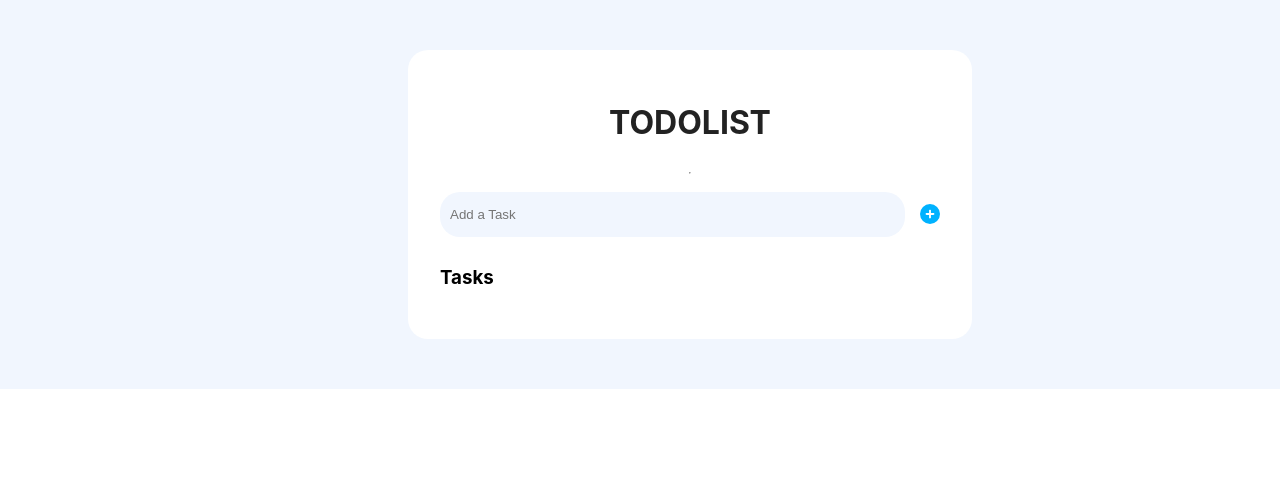
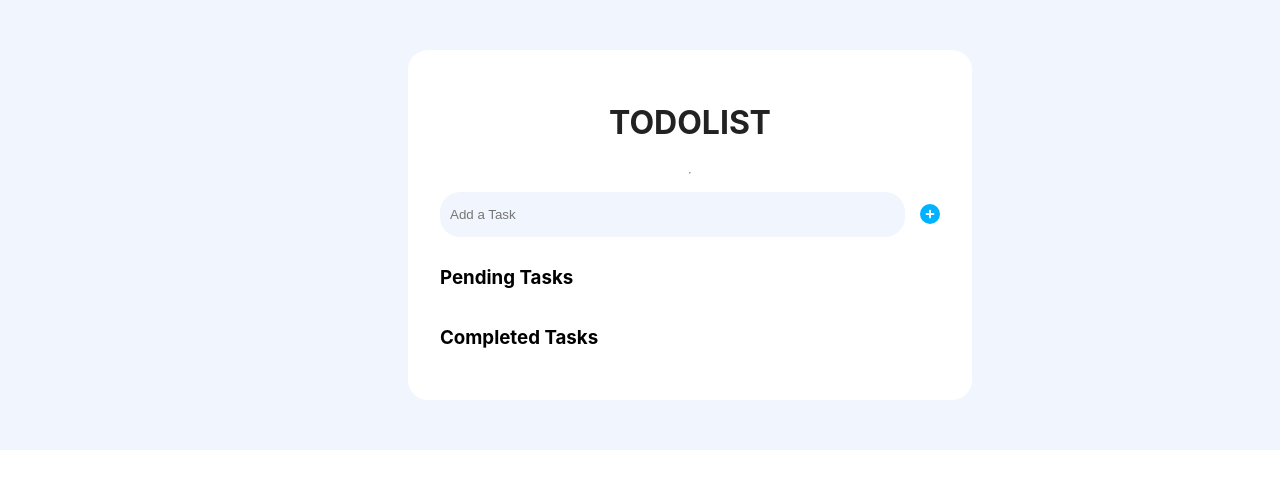
Before and after one commit to AmX3/To-Do-App, a React (Create React App) app: page / in a window 1280 px wide. Shown: the top 488 px of the page. Built offline with nearby package versions, Linux system fonts and the light colour scheme.

Commit message:
styling changes

```diff
--- a/src/components/TodoList.tsx
+++ b/src/components/TodoList.tsx
@@ -13,7 +13,7 @@ interface Props {
 const TodoList: React.FC<Props> = ({ tasks, setTasks, setCompletedTasks }) => {
     return (
         <>
-            <SmallHeading>Tasks</SmallHeading>
+            <SmallHeading>Pending Tasks</SmallHeading>
             <div>
                 {tasks
                     .filter((task) => task.isCompleted === false)
@@ -27,6 +27,7 @@ const TodoList: React.FC<Props> = ({ tasks, setTasks, setCompletedTasks }) => {
                         />
                     ))}
             </div>
+            <SmallHeading>Completed Tasks</SmallHeading>
             <div>
                 {tasks
                     .filter((task) => task.isCompleted === true)
```
